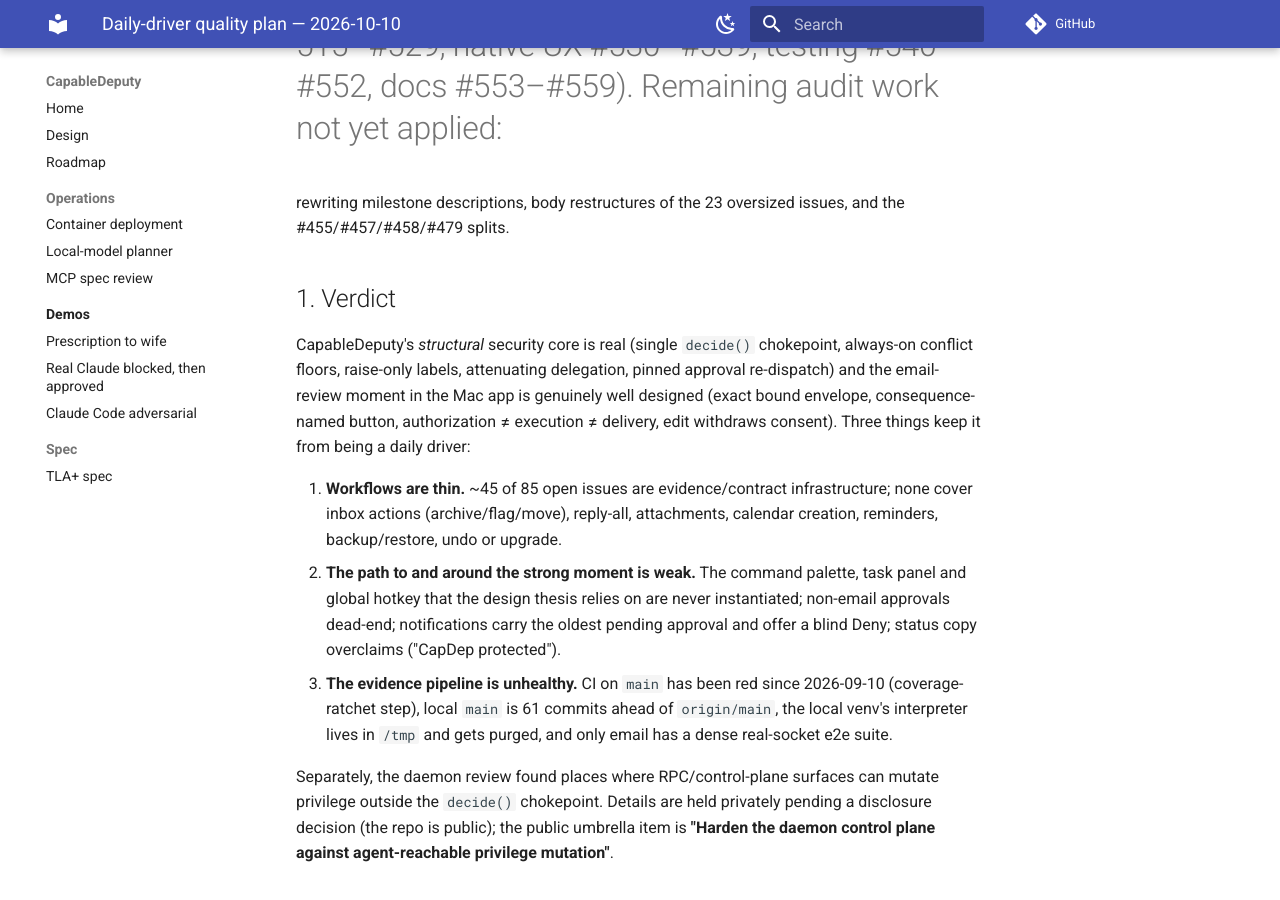
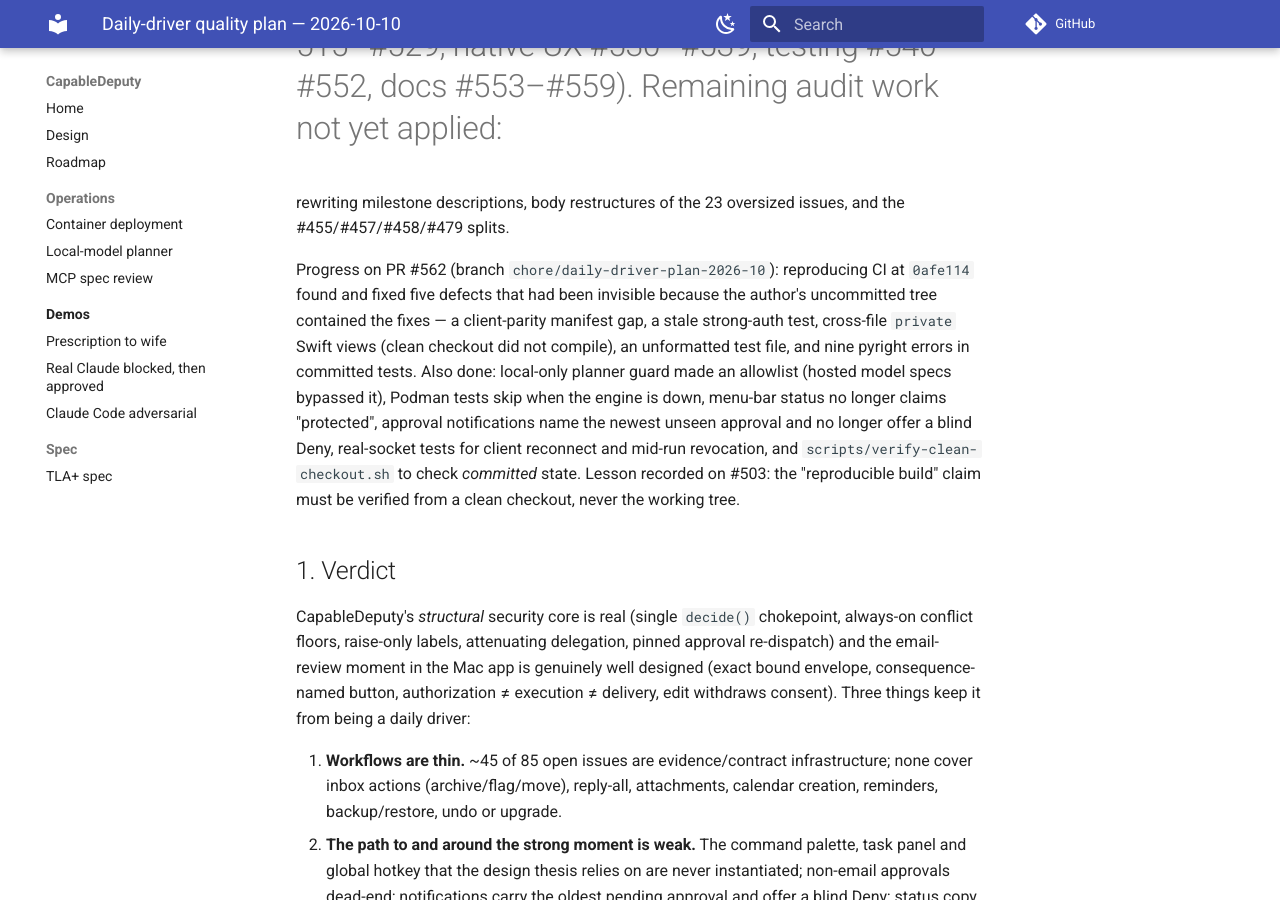
Before and after one commit to marctjones/capabledeputy, an MkDocs documentation site: the page built from docs/daily-driver-plan-2026-10.md, in a window 1280 px wide and 900 px high, scrolled down 366 px. Built offline with MkDocs 1.6.1 and Material for MkDocs 9.7.7, drawn with Linux system fonts in a browser that asks for light colours; comment, search, counter and statistics services are not loaded.

Commit message:
Update daily-driver plan with verified progress and the clean-checkout lesson
Co-Authored-By: Claude Sonnet 5.5 <noreply@anthropic.com>

```diff
--- a/docs/daily-driver-plan-2026-10.md
+++ b/docs/daily-driver-plan-2026-10.md
@@ -8,6 +8,14 @@ Tracker state after this review: milestones renamed per §4 (new milestone 58 "0
 into #338/#335, labels normalised, and 51 new issues filed as #509–#559 (security #509–#514, workflows
 #515–#529, native UX #530–#539, testing #540–#552, docs #553–#559). Remaining audit work not yet applied:
 rewriting milestone descriptions, body restructures of the 23 oversized issues, and the #455/#457/#458/#479 splits.
+
+Progress on PR #562 (branch `chore/daily-driver-plan-2026-10`): reproducing CI at `0afe114` found and fixed five defects that
+had been invisible because the author's uncommitted tree contained the fixes — a client-parity manifest gap, a stale strong-auth test,
+cross-file `private` Swift views (clean checkout did not compile), an unformatted test file, and nine pyright errors in committed tests.
+Also done: local-only planner guard made an allowlist (hosted model specs bypassed it), Podman tests skip when the engine is down,
+menu-bar status no longer claims "protected", approval notifications name the newest unseen approval and no longer offer a blind Deny,
+real-socket tests for client reconnect and mid-run revocation, and `scripts/verify-clean-checkout.sh` to check *committed* state.
+Lesson recorded on #503: the "reproducible build" claim must be verified from a clean checkout, never the working tree.
 
 ## 1. Verdict
 
```
